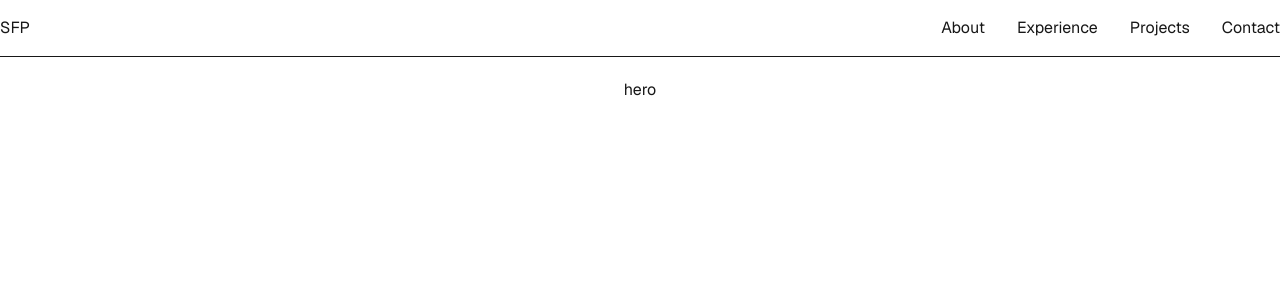
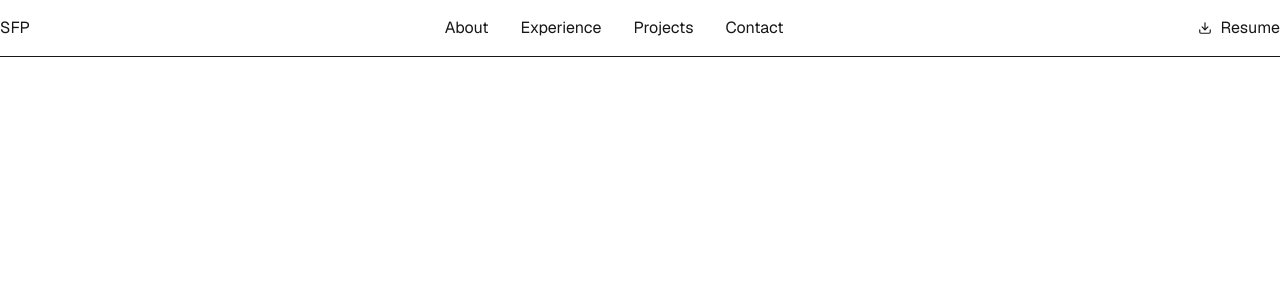
Before and after one commit to fauzipradipta/portofolio, a Next.js app: page / in a window 1280 px wide. Shown: the top 300 px of the page. Built offline with nearby package versions, Linux system fonts and the light colour scheme.

Commit message:
update Hero and Tailwind

```diff
--- a/package.json
+++ b/package.json
@@ -11,18 +11,19 @@
   "dependencies": {
     "lucide-react": "^0.544.0",
     "next": "15.5.4",
+    "postcss": "^8.5.6",
     "react": "19.1.0",
     "react-dom": "19.1.0"
   },
   "devDependencies": {
     "@eslint/eslintrc": "^3",
-    "@tailwindcss/postcss": "^4",
+    "@tailwindcss/postcss": "^4.1.13",
     "@types/node": "^20",
     "@types/react": "^19",
     "@types/react-dom": "^19",
     "eslint": "^9",
     "eslint-config-next": "15.5.4",
-    "tailwindcss": "^4",
+    "tailwindcss": "^4.1.13",
     "typescript": "^5"
   }
 }
--- a/src/app/app.tsx
+++ b/src/app/app.tsx
@@ -1,14 +1,11 @@
-import Hero from '@/page/Hero';
-import Header from '../component/Header'
-import React from 'react';
+import React from "react";
+import Header from "./component/Header";
 
-function App(){
+const App = () => {
     return(
         <div>
             <Header />
-            <Hero/>
         </div>
-
     );
 }
 
--- a/src/component/Header.tsx
+++ b/src/app/component/Header.tsx
@@ -1,18 +1,26 @@
 "use client"
-import React from 'react';
-import { personalInfo } from '../data/mock'
-import { Download } from 'lucide-react';
-// import ThemeToggle from './ThemeToggle';
-const Header=() =>{
+import React from "react";
+import { Download } from "lucide-react";
+import { personalInfo } from "../data/mock";
+const Header = () => {
+    const scrollToSection = (sectionId:string) => {
+    const element = document.getElementById(sectionId);
+    if (element) {
+      element.scrollIntoView({ behavior: 'smooth' });
+    }
+  };
 
-    const scrollToSection = (sectionId: string) => {
-        const element = document.getElementById(sectionId);
-        if (element) {
-        element.scrollIntoView({ behavior: 'smooth' });
-        }
-    };
-    return (
-         <header className="fixed top-0 left-0 right-0 z-50 bg-background/80 backdrop-blur-sm border-b border-border-light">
+  const downloadResume = () => {
+    // Mock download functionality
+    const link = document.createElement('a');
+    link.href = personalInfo.resumeUrl;
+    link.download = 'Alex_Thompson_Resume.pdf';
+    document.body.appendChild(link);
+    link.click();
+    document.body.removeChild(link);
+  };
+    return(
+     <header className="fixed top-0 left-0 right-0 z-50 bg-background/80 backdrop-blur-sm border-b border-border-light">
       <div className="container">
         <div className="flex items-center justify-between py-4">
           <div className="header-logo">
@@ -34,7 +42,7 @@ const Header=() =>{
             </button>
           </nav>
 
-          {/* <div className="flex items-center space-x-4">
+          <div className="flex items-center space-x-4">
             <button
               onClick={downloadResume}
               className="btn-primary hidden sm:flex items-center space-x-2"
@@ -42,12 +50,11 @@ const Header=() =>{
               <Download size={14} />
               <span>Resume</span>
             </button>
-            <ThemeToggle />
-          </div> */}
+            {/* <ThemeToggle /> */}
+          </div>
         </div>
       </div>
     </header>
-    );
+    )
 }
-
-export default Header;
+export default Header
--- a/src/data/mock.tsx
+++ b/src/app/data/mock.tsx
@@ -1,5 +1,3 @@
-// Mock data for software engineer portfolio
-
 export const personalInfo = {
   name: "Syawadhilah Fauzi Pradipta",
   title: "Full Stack Software Engineer",
--- a/src/app/page.tsx
+++ b/src/app/page.tsx
@@ -1,6 +1,5 @@
 import Image from "next/image";
 import App from "./app";
-
 export default function Home() {
   return (
     <div className="font-sans grid grid-rows-[20px_1fr_20px] items-center justify-items-center min-h-screen p-8 pb-20 gap-16 sm:p-20">
--- a/src/page/Hero.tsx
+++ /dev/null
@@ -1,11 +0,0 @@
-import React from "react";
-import { personalInfo } from "@/data/mock";
-const Hero = () => {
-  return (
-    <section id="home" className="hero">
-        <p>hero</p>
-    </section>
-    );
-};
-
-export default Hero;
```
Also changed, not shown: 2 other files (tests, documents, lock files or other folders).
